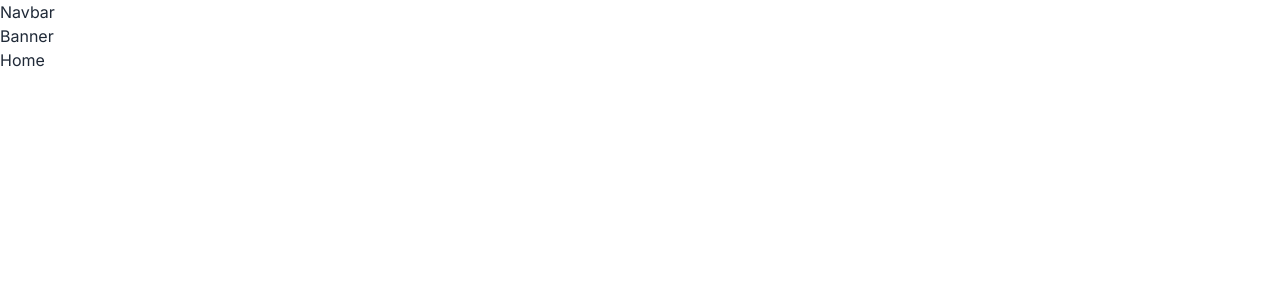
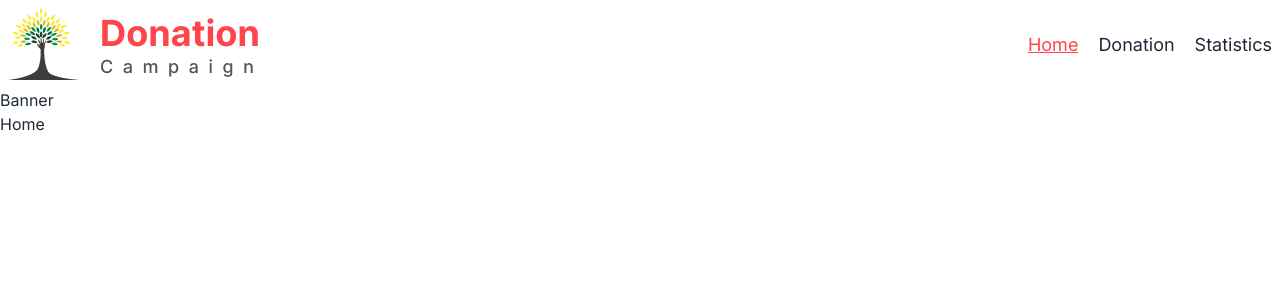
Before and after one commit to rocktohq/donation-campaign, a React (Vite) app: page / in a window 1280 px wide. Shown: the top 300 px of the page. Built offline with nearby package versions, Linux system fonts and the light colour scheme.

Commit message:
02: Navbar Added

```diff
--- a/package.json
+++ b/package.json
@@ -12,6 +12,7 @@
   "dependencies": {
     "react": "^18.2.0",
     "react-dom": "^18.2.0",
+    "react-icons": "^4.11.0",
     "react-router-dom": "^6.16.0"
   },
   "devDependencies": {
--- /dev/null
+++ b/src/components/Header/Logo/Logo.jsx
@@ -0,0 +1,11 @@
+import LogoImg from "/logo.png";
+
+const Logo = () => {
+  return (
+    <figure>
+      <img src={LogoImg} alt="Logo" />
+    </figure>
+  )
+}
+
+export default Logo
--- a/src/components/Header/Navbar/Navbar.jsx
+++ b/src/components/Header/Navbar/Navbar.jsx
@@ -1,8 +1,43 @@
+import { NavLink } from "react-router-dom";
+import Logo from "../Logo/Logo";
+import { useState } from "react";
+import { AiOutlineMenu } from 'react-icons/ai';
+
 const Navbar = () => {
+
+  const [isClicked, setIsClicked] = useState(false);
+
+  const navLinks = <>
+    <li><NavLink to="/"><span className="rounded">Home</span></NavLink></li>
+    <li><NavLink to="/donation"><span className="rounded">Donation</span></NavLink></li>
+    <li><NavLink to="/statistics"><span className="rounded">Statistics</span></NavLink></li>
+  </>
+
   return (
-    <div>
-      Navbar
-    </div>
+    <nav className="navbar bg-base-100">
+      <div className="navbar-start">
+        <NavLink to="/">
+          <Logo></Logo>
+        </NavLink>
+      </div>
+      <div className="navbar-end hidden lg:flex">
+        <ul className="text-[18px] flex gap-5 items-center justify-center">
+          {navLinks}
+        </ul>
+      </div>
+      <div className="navbar-end flex lg:hidden">
+        <div className="dropdown dropdown-end">
+          <label onClick={() => setIsClicked(!isClicked)} tabIndex={0} className="btn btn-ghost lg:hidden">
+            {
+              <AiOutlineMenu></AiOutlineMenu>
+            }
+          </label>
+          <ul tabIndex={0} className="text-[18px] dropdown-content mt-3 z-[1] p-2 shadow-md bg-base-100 rounded w-52 px-10 py-5">
+            {navLinks}
+          </ul>
+        </div>
+      </div>
+    </nav>
   )
 }
 
--- a/src/layouts/MainLayout/MainLayout.jsx
+++ b/src/layouts/MainLayout/MainLayout.jsx
@@ -3,11 +3,11 @@ import Header from "../../components/Header/Header";
 
 const MainLayout = () => {
   return (
-    <>
+    <div className="max-w-[1320px] mx-auto px-3 md:px-0">
       <Header></Header>
       <Outlet></Outlet>
-    </>
+    </div>
   )
 }
 
-export default MainLayout
+export default MainLayout;
```
Also changed, not shown: 1 other file (tests, documents, lock files or other folders).
